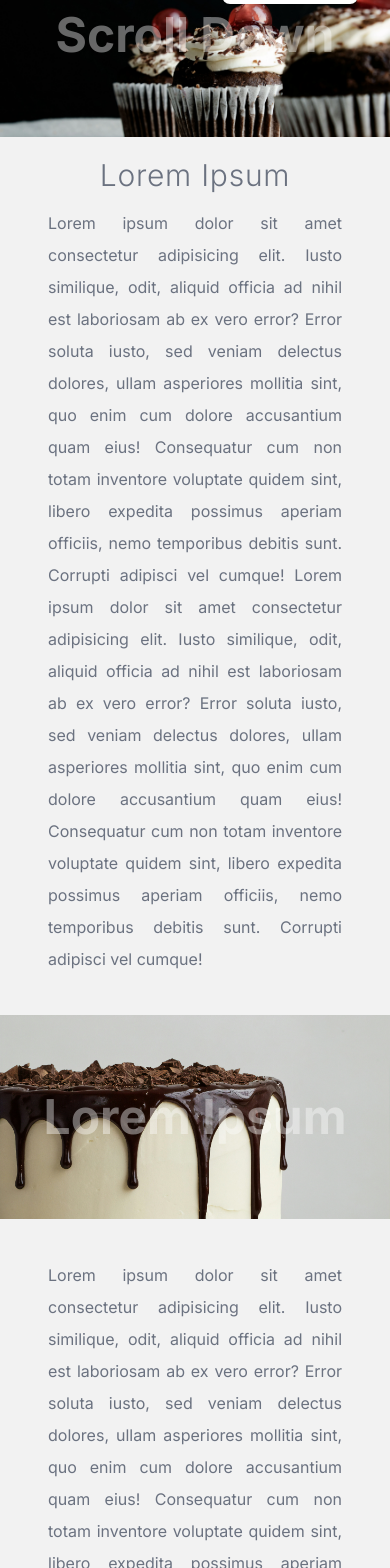
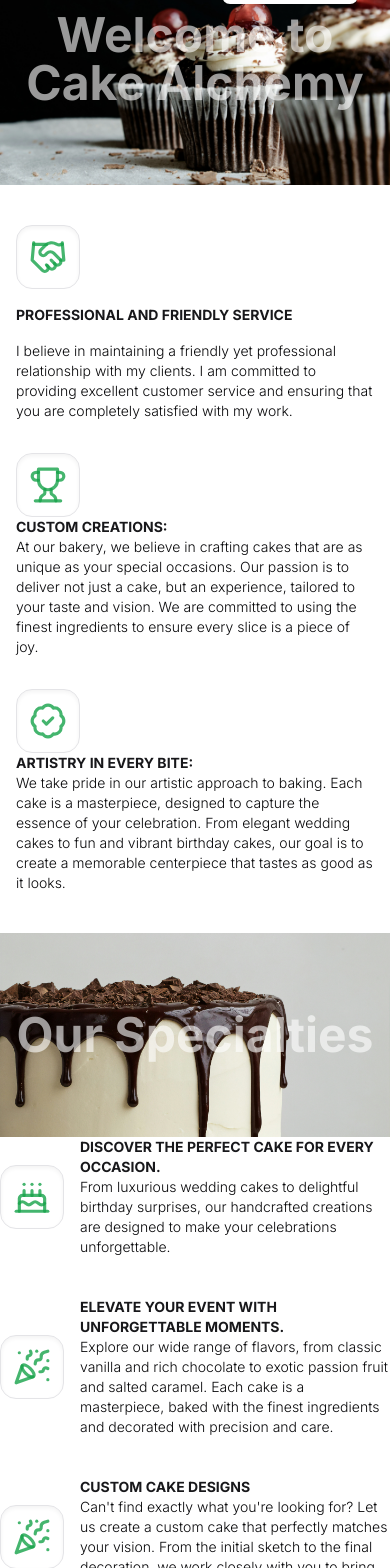
Before and after one commit to lucianRosuAtc/Cake-Alchemy, a Next.js app: page / in a window 390 px wide. Shown: the part 2087-3655 px from the top of the page. Built offline with nearby package versions, Linux system fonts and the light colour scheme.

Commit message:
refactor: optimize plumbing and electric data components
Remove unnecessary code and improve code readability and maintainability in the plumbingData and electricData components.

```diff
--- a/components/Intro.tsx
+++ b/components/Intro.tsx
@@ -1,177 +1,14 @@
-// import React from "react";
-// // import ImageSlider from "../components/ImageSlider";
-// import Image from "next/image";
-// import {
-//   ArrowBigDown,
-//   BadgeCheck,
-//   BookUser,
-//   BookmarkCheck,
-//   Handshake,
-//   Trophy,
-//   UserCheck,
-// } from "lucide-react";
-// import { Button } from "./ui/button";
-// import Link from "next/link";
-// import { plumbingData, electricData } from "./components-data/intro-data";
 
-// export default function Intro() {
-//   return (
-//     <div>
-//       <section className="m-8">
-//         <h1 className="text-center mb-4 mt-16 md:mb-12 md:mt-24 text-gray-800 dark:text-primary">
-//           Welcome to Cake Alchemy
-//         </h1>
-//         <div className="flex flex-col lg:flex-row max-w-7xl items-center justify-center mx-auto">
-//           <p className="mr-8 lg:text-3xl text-gray-700 dark:text-white my-8 subtitle">
-//           Discover the perfect cake for every occasion at Sweet Layers. From luxurious wedding cakes to delightful birthday surprises, our handcrafted creations are designed to make your celebrations unforgettable.
+import {
+  BadgeCheck,
+  Cake,
+  Handshake,
+  PartyPopper,
+  Trophy,
 
-//           </p>
-//           <Image
-//             src="/images/plumber/plumber.webp"
-//             width="300"
-//             height="500"
-//             alt="Plumber fixing a pipe"
-//             className="w-[500px] h-[500px] object-cover rounded-lg shadow-xl border border-gray-300 dark:border-primary"
-//             priority={true}
-//           />
-//         </div>
-//       </section>
-
-//       <section className="flex flex-col bg-primary/10 dark:bg-accent w-full items-center justify-center p-8">
-//         <div className="max-w-7xl my-2 md:my-16">
-//           <h2 className="text-center mb-4 md:mb-12 text-gray-800 dark:text-primary border-b border-primary w-[270px] xl:w-[450px] mx-auto">
-//             Our Specialties
-//           </h2>
-//           <ul className="mb-6 subtitle">
-//             <li className="flex">
-//               <UserCheck className="text-primary mr-2 hidden md:flex" />
-//               Explore our wide range of flavors, from classic vanilla and rich chocolate to exotic passion fruit and salted caramel. Each cake is a masterpiece, baked with the finest ingredients and decorated with precision and care.
-//             </li>
-//             <li className="flex my-3">
-//               <Handshake className="text-primary mr-2 hidden md:flex" /> Professional and
-//               Friendly Service: I believe in maintaining a friendly yet
-//               professional relationship with my clients. I am committed to
-//               providing excellent customer service and ensuring that you are
-//               completely satisfied with my work.
-//             </li>
-//             <li className="flex">
-//               <BookmarkCheck className="text-primary mr-2 hidden md:flex" /> Quality
-//               Workmanship: I take pride in my work and strive for perfection in
-//               every job. Whether it&apos;s installing new fixtures, repairing
-//               leaks, or conducting a complete system overhaul, I ensure that
-//               every project is completed to the highest standards.
-//             </li>
-//           </ul>
-//         </div>
-//       </section>
-
-
-
-//       <section className="mx-8">
-//         <div className="max-w-7xl my-14 md:my-20 mx-auto">
-//           <h2 className="text-center mb-8 md:mb-12 text-gray-800 dark:text-primary max-w-[550px] mx-auto">
-//             My Services:
-//           </h2>
-//           <h4 className="md:mb-4 text-center my-4 md:my-12 light:text-gray-800 border-b border-primary max-w-[250px] mx-auto md:mx-0">
-//             Our Specialties
-//           </h4>
-//           <ul className="grid grid-cols-1 md:grid-cols-2 lg:grid-cols-3 gap-4 mx-auto text-center md:text-left">
-//             {plumbingData.map((plumbingService, id) => (
-//               <li
-//                 key={id}
-//                 className="list-disc list-inside text-wrap text-sm md:text-base m-0 p-0"
-//               >
-//                 {plumbingService.plumbing}
-//               </li>
-//             ))}
-//           </ul>
-//         </div>
-//       </section>
-
-//       {/* <ImageSlider /> */}
-
-//       <div className="flex flex-col items-center justify-center">
-//         <ArrowBigDown className="animate-bounce transition-all text-primary" />
-//         <Link href="/contact">
-//           <Button className="gap-2 px-9">Contact Me</Button>
-//         </Link>
-//       </div>
-
-//       <section className="mx-8 my-10">
-//         <div className="max-w-7xl mx-auto">
-//           <h4 className="md:mb-4 text-center my-4 md:my-12 light:text-gray-800 border-b border-primary max-w-[250px] mx-auto md:mx-0">
-//             Electrical Services
-//           </h4>
-//           <ul className="grid grid-cols-1 md:grid-cols-2 lg:grid-cols-3 gap-4 mx-auto">
-//             {electricData.map((electricService, id) => (
-//               <li
-//                 key={id}
-//                 className="list-disc list-inside text-wrap text-sm md:text-base text-center md:text-left"
-//               >
-//                 {electricService.electrics}
-//               </li>
-//             ))}
-//           </ul>
-//         </div>
-//       </section>
-
-//       <div className="flex flex-col items-center justify-center">
-//         <ArrowBigDown className="animate-bounce transition-all text-primary" />
-//         <Link href="/services">
-//           <Button className="gap-2 px-9">Our Services</Button>
-//         </Link>
-//       </div>
-
-//       <section className=" flex flex-col bg-primary/10 dark:bg-accent w-full items-center justify-center my-14 text-sm md:text-base px-4">
-//         <div className=" max-w-7xl my-14 md:my-20">
-//           <h2 className="text-center mb-4 md:mb-12 text-gray-800 dark:text-primary border-b border-primary max-w-[650px] mx-auto">
-//             Customer Satisfaction:
-//           </h2>
-
-//           <p className="flex subtitle">
-//             <BookUser className="text-primary mr-2 hidden md:flex" />
-//             My goal is to build lasting relationships with my clients based on
-//             trust, reliability, and excellent service. I am proud to have many
-//             satisfied customers who regularly recommend my services to their
-//             friends and family.
-//           </p>
-//           <p className="flex my-3 subtitle">
-//             <Trophy className="text-primary mr-2 hidden md:flex" />
-//             Thank you for considering my plumbing and electrical services. If
-//             you have any questions or need assistance with an issue, please
-//             don&apos;t hesitate to contact me. I look forward to working with
-//             you and ensuring that your needs are met with the utmost care and
-//             professionalism.
-//           </p>
-
-//           <p className="flex subtitle">
-//             <BadgeCheck className="text-primary mr-2 hidden md:flex " />
-//             Your satisfaction is my top priority, and I am committed to
-//             delivering top-notch solutions tailored to your specific
-//             requirements. Whether it&apos;s a small repair or a major installation,
-//             you can count on me to provide efficient, high-quality workmanship.
-//             I continually strive to improve my skills and stay updated with the
-//             latest industry standards to offer you the best possible service.
-//           </p>
-//         </div>
-//       </section>
-//     </div>
-//   );
-// }
-
-
-// {/* <h1>Welcome to Sweet Layers</h1>
-// <p>Discover the perfect cake for every occasion at Sweet Layers. From luxurious wedding cakes to delightful birthday surprises, our handcrafted creations are designed to make your celebrations unforgettable.</p>
-
-// <h2>Our Specialties</h2>
-// <p>Explore our wide range of flavors, from classic vanilla and rich chocolate to exotic passion fruit and salted caramel. Each cake is a masterpiece, baked with the finest ingredients and decorated with precision and care.</p>
-
-// <h4>Custom Cake Designs</h4>
-// <p>Can't find exactly what you're looking for? Let us create a custom cake that perfectly matches your vision. From the initial sketch to the final decoration, we work closely with you to bring your dream cake to life.</p> */}import Image from "next/image";
-
-
-
-
+} from "lucide-react";
+import { Button } from "./ui/button";
+import { IntroData } from "./components-data/intro-data";
 
 
 import React from "react";
@@ -179,95 +16,203 @@
 
 export default function Paralax() {
   return (
-    <section className="bg-[#f2f2f2]">
+    <section className="">
 
 
 
       <div className="relative">
+        <div className="absolute right-8 -top-[65px] bg-white dark:bg-black rounded-lg p-2 shadow-inner">
+          <ProgressBar value={100} max={100} />
+        </div>
+      </div>
 
-          <div className="absolute right-8 -top-[65px] bg-white dark:bg-black rounded-lg p-2 shadow-inner">
+      {/* 1 */}
+      <section className="bg-[url('/img/BGCake/BGDarkBgCherryMuffins.webp')] bg-no-repeat bg-cover object-center bg-fixed">
+        {/* exterior paralax */}
+        <div className="py-[20%] px-0">
+          {/* inner paralax */}
+          <h1 className="text-5xl sm:text-7xl md:text-9xl text-center text-white/60">Welcome to Cake Alchemy</h1>
+        </div>
+      </section>
 
 
-            <ProgressBar value={100} max={100}/>
+
+      <div className="grid grid-cols-1 lg:grid-cols-3 gap-8 m-10 max-w-5xl mx-auto px-4 md:px-8">
+
+        <div className="flex flex-col items-start lg:items-center  justify-center">
+
+          <div className="flex justify-center items-center h-16 w-16 border shadow-inner mr-4 rounded-2xl text-primary/80 dark:text-black dark:bg-white mb-4">
+            <Handshake className="h-10 w-10 m-3" />
           </div>
 
+          <div className="flex flex-col ">
+            <p className="subtitle2 mb-4">
+              Professional and Friendly Service
+            </p>
+            <p className="subtitle3">
+               I believe in maintaining a friendly yet
+              professional relationship with my clients. I am committed to
+              providing excellent customer service and ensuring that you are
+              completely satisfied with my work.
+              </p>
+          </div>
+        </div>
+
+
+
+
+
+
+
+        <div className="flex flex-col items-start lg:items-center justify-center">
+
+          <div className="flex justify-center items-center h-16 w-16 border shadow-inner mr-4 rounded-2xl text-primary/80 dark:text-black dark:bg-white">
+            <Trophy className="h-10 w-10 m-3" />
+          </div>
+          <div className="flex flex-col ">
+            <p className="subtitle2">
+              Custom Creations:
+            </p>
+            <p className="subtitle3">
+              At our bakery, we believe in crafting cakes that
+              are as unique as your special occasions. Our passion is to deliver
+              not just a cake, but an experience, tailored to your taste and
+              vision. We are committed to using the finest ingredients to ensure
+              every slice is a piece of joy.
+            </p>
+          </div>
+        </div>
+
+        <div className="flex flex-col items-start lg:items-center justify-center">
+
+          <div className="flex justify-center items-center h-16 w-16 border shadow-inner mr-4 rounded-2xl text-primary/80 dark:text-black dark:bg-white">
+            < BadgeCheck className="h-10 w-10 m-3" />
+          </div>
+          <div className="flex flex-col ">
+            <p className="subtitle2">
+              Artistry in Every Bite:
+            </p>
+            <p className="subtitle3">   We take pride in our artistic approach to
+              baking. Each cake is a masterpiece, designed to capture the essence
+              of your celebration. From elegant wedding cakes to fun and vibrant
+              birthday cakes, our goal is to create a memorable centerpiece that
+              tastes as good as it looks.</p>
+          </div>
+        </div>
 
       </div>
 
 
 
-      <section className="bg-[url('/img/BGCake/BGDarkBgCherryMuffins.webp')] bg-no-repeat bg-cover object-center bg-fixed">
-        {/* exterior paralax */}
-        <div className="py-[20%] px-0">
-          {/* inner paralax */}
-          <h1 className="text-5xl sm:text-7xl md:text-9xl text-center text-white/40">Scroll Down</h1>
-        </div>
-      </section>
-      <h2 className="text-3xl text-gray-500 text-center font-light leading-tight tracking-wide mt-5 mb-3">
-        Lorem Ipsum
-      </h2>
-      <p className="text-base text-gray-500 text-justify leading-8 mx-12 mb-10">
-        Lorem ipsum dolor sit amet consectetur adipisicing elit. Iusto
-        similique, odit, aliquid officia ad nihil est laboriosam ab ex vero
-        error? Error soluta iusto, sed veniam delectus dolores, ullam asperiores
-        mollitia sint, quo enim cum dolore accusantium quam eius! Consequatur
-        cum non totam inventore voluptate quidem sint, libero expedita possimus
-        aperiam officiis, nemo temporibus debitis sunt. Corrupti adipisci vel
-        cumque! Lorem ipsum dolor sit amet consectetur adipisicing elit. Iusto
-        similique, odit, aliquid officia ad nihil est laboriosam ab ex vero
-        error? Error soluta iusto, sed veniam delectus dolores, ullam asperiores
-        mollitia sint, quo enim cum dolore accusantium quam eius! Consequatur
-        cum non totam inventore voluptate quidem sint, libero expedita possimus
-        aperiam officiis, nemo temporibus debitis sunt. Corrupti adipisci vel
-        cumque!
-      </p>
+
+
+
+      {/* 2  */}
       <section className="bg-[url('/img/BGCake/BGamericanCake.webp')] bg-no-repeat bg-cover object-center bg-fixed">
         {/* exterior paralax */}
         <div className="py-[20%] px-0">
           {/* inner paralax */}
-          <h1 className="text-5xl sm:text-7xl md:text-9xl text-center text-white/40">Lorem Ipsum</h1>
+          <h1 className="text-5xl sm:text-7xl md:text-9xl text-center text-white/60">Our Specialties</h1>
         </div>
       </section>
 
-      <p className="text-base text-gray-500 text-justify leading-8 mx-12 my-10">
-        Lorem ipsum dolor sit amet consectetur adipisicing elit. Iusto
-        similique, odit, aliquid officia ad nihil est laboriosam ab ex vero
-        error? Error soluta iusto, sed veniam delectus dolores, ullam asperiores
-        mollitia sint, quo enim cum dolore accusantium quam eius! Consequatur
-        cum non totam inventore voluptate quidem sint, libero expedita possimus
-        aperiam officiis, nemo temporibus debitis sunt. Corrupti adipisci vel
-        cumque! Lorem ipsum dolor sit amet consectetur adipisicing elit. Iusto
-        similique, odit, aliquid officia ad nihil est laboriosam ab ex vero
-        error? Error soluta iusto, sed veniam delectus dolores, ullam asperiores
-        mollitia sint, quo enim cum dolore accusantium quam eius! Consequatur
-        cum non totam inventore voluptate quidem sint, libero expedita possimus
-        aperiam officiis, nemo temporibus debitis sunt. Corrupti adipisci vel
-        cumque!
-      </p>
+
+      <div className="flex flex-col gap-y-10">
+        <div className="flex items-center">
+          <div className="flex justify-center items-center h-16 w-16 border shadow-inner mr-4 rounded-2xl text-primary/80 dark:text-black dark:bg-white">
+            <Cake className="h-10 w-10 m-3" />
+          </div>
+          <div className="">
+            <p className="subtitle2">
+              Discover the perfect cake for every occasion.
+            </p>
+            <p className="subtitle3">From luxurious wedding cakes to delightful birthday surprises, our handcrafted creations are designed to make your celebrations unforgettable.</p>
+          </div>
+        </div>
+        <div className="flex items-center">
+          <div className="flex justify-center items-center h-16 w-16 border shadow-inner mr-4 rounded-2xl text-primary/80 dark:text-black dark:bg-white">
+            <PartyPopper className="h-10 w-10 m-3" />
+          </div>
+          <div className="">
+            <p className="subtitle2">
+              Elevate your event with unforgettable moments.
+            </p>
+            <p className="subtitle3">Explore our wide range of flavors, from classic vanilla and rich chocolate to exotic passion fruit and salted caramel. Each cake is a masterpiece, baked with the finest ingredients and decorated with precision and care.</p>
+          </div>
+        </div>
+        <div className="flex items-center">
+          <div className="flex justify-center items-center h-16 w-16 border shadow-inner mr-4 rounded-2xl text-primary/80 dark:text-black dark:bg-white">
+            <PartyPopper className="h-10 w-10 m-3" />
+          </div>
+          <div className="">
+            <p className="subtitle2">
+              Custom Cake Designs
+            </p>
+            <p className="subtitle3"> Can&apos;t find exactly what you&apos;re looking for? Let us create a custom cake that perfectly matches your vision. From the initial sketch to the final decoration, we work closely with you to bring your dream cake to life.</p>
+          </div>
+        </div>
+      </div>
+
+
+
+
+      {/* 3 */}
       <section className="bg-[url('/img/BGCake/BGChocolateCakeDark.webp')] bg-no-repeat bg-cover object-center bg-fixed">
         {" "}
         {/* exterior paralax */}
         <div className="py-[20%] px-0">
           {/* inner paralax */}
-          <h1 className="text-5xl sm:text-7xl md:text-9xl text-center text-white/40">Scroll Up</h1>
+          <h1 className="text-5xl sm:text-7xl md:text-9xl text-center text-white/60">Customer Satisfaction:</h1>
         </div>
       </section>
 
+
+      Customer Satisfaction:
+      <h4>Custom Cake Designs</h4>
       <p className="text-base text-gray-500 text-justify leading-8 mx-12 my-10">
-        Lorem ipsum dolor sit amet consectetur adipisicing elit. Iusto
-        similique, odit, aliquid officia ad nihil est laboriosam ab ex vero
-        error? Error soluta iusto, sed veniam delectus dolores, ullam asperiores
-        mollitia sint, quo enim cum dolore accusantium quam eius! Consequatur
-        cum non totam inventore voluptate quidem sint, libero expedita possimus
-        aperiam officiis, nemo temporibus debitis sunt. Corrupti adipisci vel
-        cumque! Lorem ipsum dolor sit amet consectetur adipisicing elit. Iusto
-        similique, odit, aliquid officia ad nihil est laboriosam ab ex vero
-        error? Error soluta iusto, sed veniam delectus dolores, ullam asperiores
-        mollitia sint, quo enim cum dolore accusantium quam eius! Consequatur
-        cum non totam inventore voluptate quidem sint, libero expedita possimus
-        aperiam officiis, nemo temporibus debitis sunt. Corrupti adipisci vel
-        cumque!
+        Can&apos;t find exactly what you&apos;re looking for? Let us create a custom cake that perfectly matches your vision. From the initial sketch to the final decoration, we work closely with you to bring your dream cake to life.
       </p>
+
+
+
     </section>
   );
 }
+
+
+
+
+{/* <section className="mx-8">
+        <div className="max-w-7xl my-14 md:my-20 mx-auto">
+          <h2 className="text-center mb-8 md:mb-12 text-gray-800 dark:text-primary max-w-[550px] mx-auto">
+            My Services:
+          </h2>
+          <h4 className="md:mb-4 text-center my-4 md:my-12 light:text-gray-800 border-b border-primary max-w-[250px] mx-auto md:mx-0">
+            Our Specialties
+          </h4>
+          <ul className="grid grid-cols-1 md:grid-cols-2 lg:grid-cols-3 gap-4 mx-auto text-center md:text-left">
+            {plumbingData.map((plumbingService, id) => (
+              <li
+                key={id}
+                className="list-disc list-inside text-wrap text-sm md:text-base m-0 p-0"
+              >
+                {plumbingService.plumbing}
+              </li>
+            ))}
+          </ul>
+        </div>
+      </section> */}
+
+{/* <div className="flex flex-col items-center justify-center">
+        <ArrowBigDown className="animate-bounce transition-all text-primary" />
+        <Link href="/contact">
+          <Button className="gap-2 px-9">Contact Me</Button>
+        </Link>
+      </div> */}
+
+{/* <div className="flex flex-col items-center justify-center">
+        <ArrowBigDown className="animate-bounce transition-all text-primary" />
+        <Link href="/services">
+          <Button className="gap-2 px-9">Our Services</Button>
+        </Link>
+      </div> */}
--- a/components/components-data/intro-data.tsx
+++ b/components/components-data/intro-data.tsx
@@ -1,241 +1,27 @@
-export const plumbingData = [
+
+import {
+  BadgeCheck,
+  Handshake,
+  ChefHat,
+  UtensilsCrossed,
+} from "lucide-react";
+
+export const IntroData = [
   {
-      id: 1,
-      plumbing: "Bathroom & Kitchen Plumbing",
+    icon: <Handshake />,
+    title: "Professional and Friendly Service",
+    desc: "I believe in maintaining a friendly yet professional relationship with my clients. I am committed to providing excellent customer service and ensuring that you are            completely satisfied with my work."
   },
   {
-      id: 2,
-      plumbing: "Blocked Toilets",
+    icon: <ChefHat />,
+    title: "Custom Creations",
+    desc: "At our bakery, we believe in crafting cakes that are as unique as your special occasions.Our passion is to deliver not just a cake, but an experience, tailored to your taste and vision.We are committed to using the finest ingredients to ensure every slice is a piece of joy."
   },
+
   {
-      id: 3,
-      plumbing: "Pipe Fitter",
+    icon: <UtensilsCrossed />,
+    title: "Artistry in Every Bite",
+    desc: " We take pride in our artistic approach to baking. Each cake is a masterpiece, designed to capture the essence of your celebration. From elegant wedding cakes to fun and vibrant  birthday cakes, our goal is to create a memorable centerpiece that tastes as good as it looks.."
   },
-    {
-      id: 4,
-      plumbing: "Radiator Installation",
-    },
-    {
-      id: 5,
-      plumbing: "Radiator Thermostat Valve Repair",
-    },
-    {
-      id: 6,
-      plumbing: "Tap Repair",
-    },
-    {
-      id: 7,
-      plumbing: "Underfloor Heating Repair",
-    },
-    {
-      id: 8,
-      plumbing: "Water Leak Detection",
-    },
-    {
-      id: 9,
-      plumbing: "Water Supply Pipe Repairs",
-    },
-    // {
-    //     id: 10,
-    //     plumbing:"Blocked Baths",
-    // },
-    {
-      id: 11,
-      plumbing: "Emergency Plumber Service",
-    },
-    // {
-    //     id: 12,
-    //     plumbing:"Plumbing Repairs",
-    // },
-    {
-      id: 13,
-      plumbing: "Radiator Repair",
-    },
-    {
-      id: 14,
-      plumbing: "Shower Installation",
-    },
-    {
-      id: 15,
-      plumbing: "Thermal Dynamics",
-    },
-    {
-      id: 16,
-      plumbing: "Unvented Hot Water Cylinder Installation",
-    },
-    {
-      id: 17,
-      plumbing: "Water Pumps Installation",
-    },
-    {
-      id: 18,
-      plumbing: "Blocked Sinks",
-    },
-    {
-      id: 19,
-      plumbing: "General Plumbing",
-    },
-    {
-      id: 20,
-      plumbing: "Power Flushing",
-    },
-    // {
-    //     id: 21,
-    //     plumbing:"Radiator Thermostat Valve Installation",
-    // },
-    {
-      id: 22,
-      plumbing: "Shower Repair",
-    },
-    {
-      id: 23,
-      plumbing: "Underfloor Heating Installation",
-    },
-    // {
-    //     id: 24,
-    //     plumbing:"Unvented Hot Water Cylinder Servicing / Repair",
-    // },
-    {
-      id: 25,
-      plumbing: "Water Pumps Repair",
-    },
-    // {
-    //     id: 26,
-    //     plumbing:"Water Mains Specialist (Pipe Replacement, Moling, and Lead Pipes)",
-    // },
+
 ];
-
-  export const electricData = [
-    {
-      id: 1,
-      electrics: "Electric Boiler Installation",
-    },
-    // {
-    //     id: 2,
-    //     electrics:"Electric Boiler Servicing / Repair",
-    // },
-    {
-      id: 3,
-      electrics: "Electric Cookers",
-    },
-    {
-      id: 4,
-      electrics: "Electric Gate Wiring",
-    },
-    {
-      id: 5,
-      electrics: "Electric Heating",
-    },
-    {
-      id: 6,
-      electrics: "Electric Radiators",
-    },
-    {
-      id: 7,
-      electrics: "Electric Range Cookers",
-    },
-    {
-      id: 8,
-      electrics: "Electric Showers",
-    },
-    {
-      id: 9,
-      electrics: "Electric Smart Thermostats",
-    },
-    // {
-    //     id: 10,
-    //     electrics:"Electric Sockets",
-    // },
-    {
-      id: 11,
-      electrics: "Electric Stoves",
-    },
-    // {
-    //     id: 12,
-    //     electrics:"Electric Vehicle Charger Installation",
-    // },
-    {
-      id: 13,
-      electrics: "Electrical Contractors",
-    },
-    {
-      id: 14,
-      electrics: "Electrical Heater Repair",
-    },
-    // {
-    //     id: 15,
-    //     electrics:"Electrical Under Floor Heating Installation",
-    // },
-    // {
-    //     id: 16,
-    //     electrics:"Electrical Under Floor Heating Repair",
-    // },
-    {
-      id: 17,
-      electrics: "Emergency Electrician Service",
-    },
-    {
-      id: 18,
-      electrics: "Emergency Lighting",
-    },
-    {
-      id: 19,
-      electrics: "Energy Efficient Lighting",
-    },
-    {
-      id: 20,
-      electrics: "Extractor Fans",
-    },
-    {
-      id: 21,
-      electrics: "Fault Finding",
-    },
-    // {
-    //     id: 22,
-    //     electrics:"Fuseboard / Consumer Unit Installation",
-    // },
-    // {
-    //     id: 23,
-    //     electrics:"Fuseboard / Consumer Unit Repair",
-    // },
-    {
-      id: 24,
-      electrics: "Garden Lighting",
-    },
-    // {
-    //     id: 25,
-    //     electrics:"Hot Tub Wiring",
-    // },
-    {
-      id: 26,
-      electrics: "House Rewiring",
-    },
-    {
-      id: 27,
-      electrics: "Immersion Heater Installation",
-    },
-    {
-      id: 28,
-      electrics: "Immersion Heater Repair",
-    },
-    {
-      id: 29,
-      electrics: "LED Lighting",
-    },
-    {
-      id: 30,
-      electrics: "Lighting Design",
-    },
-    {
-      id: 31,
-      electrics: "Smoke Alarms",
-    },
-    {
-      id: 32,
-      electrics: "Storage Heating",
-    },
-    // {
-    //     id: 33,
-    //     electrics:"Electrical Installation Condition Report - Safety Checks - EICR",
-    // },
-  ];
```
Lines whose indentation alone changed are shown as unchanged.
